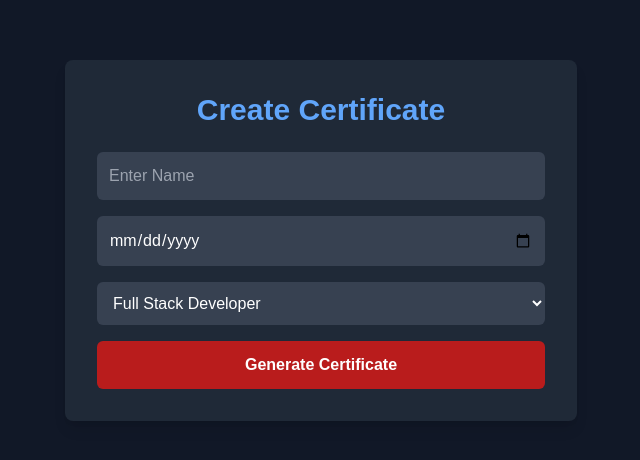
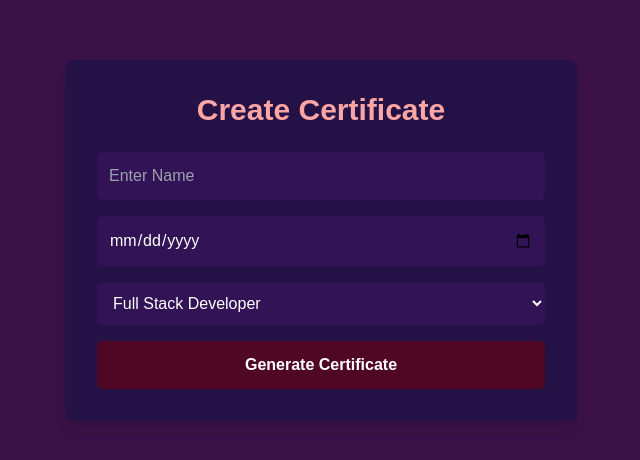
Before and after one commit to Akshi1277/Certificate, a Next.js app: page /admin/create-certificate in a window 1280 px wide. Shown: the part 160-620 px from the top of the page, without its empty margins (319-959 px from the left). Built offline with nearby package versions, Linux system fonts and the light colour scheme.

Commit message:
Update adminCreateCertificate.jsx

```diff
--- a/src/components/adminCreateCertificate/adminCreateCertificate.jsx
+++ b/src/components/adminCreateCertificate/adminCreateCertificate.jsx
@@ -34,9 +34,9 @@ const AdminCreateCertificate = () => {
           course,
           date: formatDate(date), // Send formatted date
           fileUrls: {
-            png: `https://your-storage.com/certificates/${certificateId}.png`,
-            pdf: `https://your-storage.com/certificates/${certificateId}.pdf`,
-          }, // ✅ Corrected structure
+            png: `/certificates/${certificateId}.png`,
+            pdf: `/certificates/${certificateId}.pdf`,
+          },
         }),
       });
 
@@ -44,7 +44,7 @@ const AdminCreateCertificate = () => {
       if (response.ok) {
         alert("Certificate created successfully!");
         setTimeout(() => {
-          router.push(`/admin/certificates/${certificateId}`);
+          router.push("/admin/certificates"); // Redirect to admin certificates page
         }, 1500);
       } else {
         alert(data.message || "Error creating certificate");
@@ -58,15 +58,15 @@ const AdminCreateCertificate = () => {
   };
 
   return (
-    <div className="min-h-screen flex items-center justify-center bg-gray-900 text-white">
-      <div className="w-full max-w-lg p-8 bg-gray-800 rounded-lg shadow-lg">
-        <h1 className="text-3xl font-bold text-center mb-6 text-blue-400">Create Certificate</h1>
+    <div className="min-h-screen flex items-center justify-center bg-[#3a1247] text-white">
+      <div className="w-full max-w-lg p-8 bg-[#241246]  rounded-lg shadow-lg">
+        <h1 className="text-3xl font-bold text-center mb-6 text-red-300 ">Create Certificate</h1>
 
         {/* Name Input */}
         <input
           type="text"
           placeholder="Enter Name"
-          className="w-full p-3 rounded-md bg-gray-700 text-white mb-4"
+          className="w-full p-3 rounded-md bg-[#321356] text-white mb-4"
           value={name}
           onChange={(e) => setName(e.target.value)}
         />
@@ -74,14 +74,14 @@ const AdminCreateCertificate = () => {
         {/* Date Input */}
         <input
           type="date"
-          className="w-full p-3 rounded-md bg-gray-700 text-white mb-4"
+          className="w-full p-3 rounded-md bg-[#321356] text-white mb-4"
           value={date}
           onChange={(e) => setDate(e.target.value)}
         />
 
         {/* Course Dropdown */}
         <select
-          className="w-full p-3 rounded-md bg-gray-700 text-white mb-4"
+          className="w-full p-3 rounded-md bg-[#321356] hover:bg- text-white mb-4"
           value={course}
           onChange={(e) => setCourse(e.target.value)}
         >
@@ -92,7 +92,7 @@ const AdminCreateCertificate = () => {
         {/* Generate Button */}
         <button
           onClick={handleGenerateCertificate}
-          className="w-full bg-red-700 hover:bg-pink-600 text-white font-bold py-3 rounded-md transition"
+          className="w-full bg-pink-950 hover:bg-red-900 text-white font-bold py-3 rounded-md transition"
           disabled={loading}
         >
           {loading ? "Generating..." : "Generate Certificate"}
```
